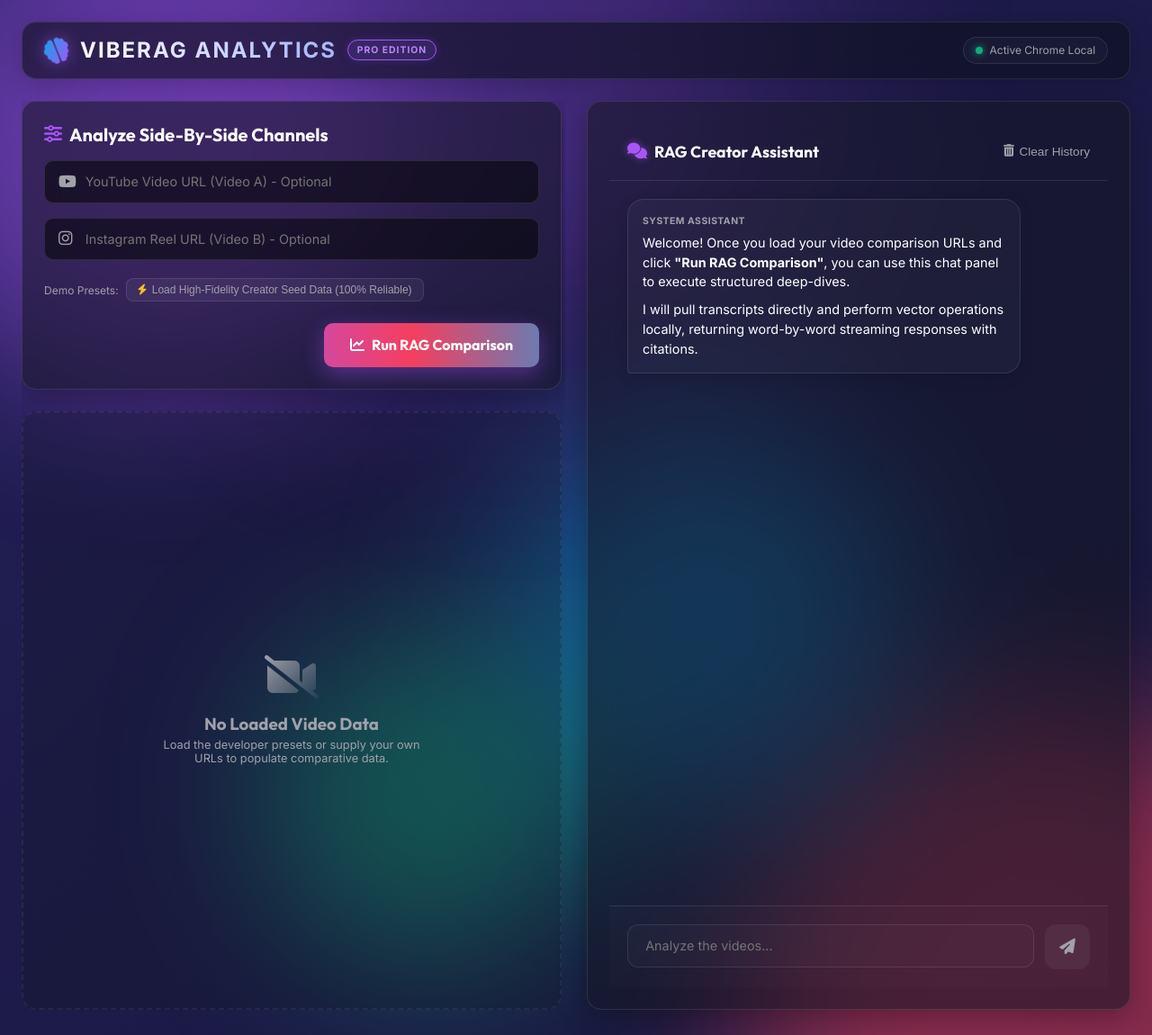
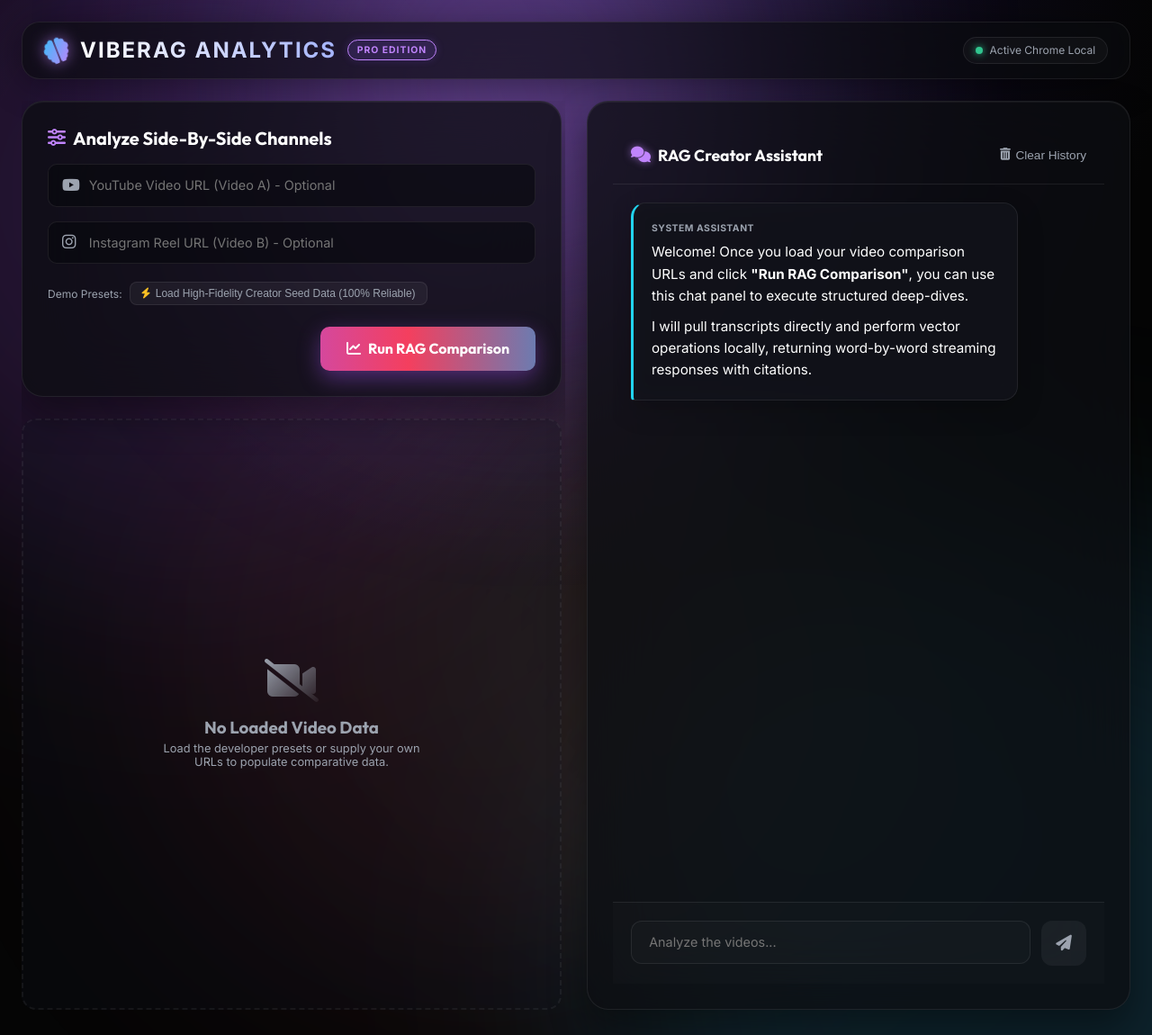
Before and after one commit to mvishnunaidu/VibeRAG-Analysis, a FastAPI app: page / in a window 1280 px wide. Shown: the whole page at 90% size. Run offline with FastAPI, Linux system fonts and the light colour scheme.

Commit message:
style: implement aurora bento box ui overhaul

```diff
--- a/backend/templates/index.html
+++ b/backend/templates/index.html
@@ -15,21 +15,21 @@
 
     <style>
         :root {
-            --bg-dark: #0a0a0f;
-            --card-bg: rgba(20, 22, 35, 0.55);
-            --card-border: rgba(255, 255, 255, 0.1);
+            --bg-dark: #050505;
+            --card-bg: rgba(13, 14, 18, 0.75);
+            --card-border: rgba(255, 255, 255, 0.08);
             --text-primary: #ffffff;
-            --text-secondary: #a1a1aa;
-            --accent-purple: #a855f7;
-            --accent-purple-glow: rgba(168, 85, 247, 0.5);
-            --accent-blue: #0ea5e9;
-            --accent-blue-glow: rgba(14, 165, 233, 0.5);
-            --accent-pink: #f43f5e;
-            --accent-pink-glow: rgba(244, 63, 94, 0.5);
-            --accent-green: #10b981;
-            --glow-cyan: #06b6d4;
-            --glass-blur: blur(20px);
-            --transition-smooth: all 0.4s cubic-bezier(0.25, 1, 0.5, 1);
+            --text-secondary: #9ca3af;
+            --accent-purple: #c084fc;
+            --accent-purple-glow: rgba(192, 132, 252, 0.6);
+            --accent-blue: #38bdf8;
+            --accent-blue-glow: rgba(56, 189, 248, 0.6);
+            --accent-pink: #fb7185;
+            --accent-pink-glow: rgba(251, 113, 133, 0.6);
+            --accent-green: #34d399;
+            --glow-cyan: #22d3ee;
+            --glass-blur: blur(40px);
+            --transition-smooth: all 0.5s cubic-bezier(0.16, 1, 0.3, 1);
         }
 
         * {
@@ -60,9 +60,8 @@
             color: var(--text-primary);
             overflow-x: hidden;
             min-height: 100vh;
-            background: linear-gradient(-45deg, #0f172a, #1e1b4b, #312e81, #0f172a);
-            background-size: 400% 400%;
-            animation: gradientBG 15s ease infinite;
+            background: radial-gradient(circle at 50% 0%, #171033, #050505 50%);
+            background-size: 100% 100%;
             background-attachment: fixed;
         }
 
@@ -115,11 +114,11 @@
             justify-content: space-between;
             align-items: center;
             padding: 1rem 1.5rem;
-            background: rgba(13, 16, 28, 0.6);
+            background: rgba(10, 11, 15, 0.65);
             backdrop-filter: var(--glass-blur);
             border: 1px solid var(--card-border);
-            border-radius: 16px;
-            box-shadow: 0 4px 30px rgba(0, 0, 0, 0.2);
+            border-radius: 20px;
+            box-shadow: 0 4px 40px rgba(0, 0, 0, 0.4);
         }
 
         .logo-area {
@@ -230,16 +229,16 @@
             background: var(--card-bg);
             backdrop-filter: var(--glass-blur);
             border: 1px solid var(--card-border);
-            border-radius: 16px;
-            padding: 1.5rem;
-            box-shadow: 0 8px 32px rgba(0, 0, 0, 0.3);
+            border-radius: 24px;
+            padding: 1.75rem;
+            box-shadow: 0 20px 40px rgba(0, 0, 0, 0.4), inset 0 1px 0 rgba(255, 255, 255, 0.05);
             transition: var(--transition-smooth);
             position: relative;
         }
 
         .glass-panel:hover {
-            box-shadow: 0 15px 45px rgba(168, 85, 247, 0.15), inset 0 0 20px rgba(255, 255, 255, 0.02);
-            border-color: rgba(168, 85, 247, 0.3);
+            box-shadow: 0 30px 60px rgba(168, 85, 247, 0.1), inset 0 1px 0 rgba(255, 255, 255, 0.1);
+            border-color: rgba(255, 255, 255, 0.15);
             transform: translateY(-2px);
         }
 
@@ -781,31 +780,34 @@
             display: flex;
             flex-direction: column;
             max-width: 85%;
-            padding: 1rem;
-            border-radius: 18px;
-            line-height: 1.5;
-            font-size: 0.9rem;
-            animation: bubble-fade 0.3s ease-out;
-            box-shadow: 0 4px 15px rgba(0, 0, 0, 0.15);
+            padding: 1.25rem;
+            border-radius: 16px;
+            line-height: 1.6;
+            font-size: 0.95rem;
+            animation: bubble-fade 0.4s cubic-bezier(0.16, 1, 0.3, 1) both;
+            box-shadow: 0 10px 30px rgba(0, 0, 0, 0.2);
+            backdrop-filter: blur(10px);
         }
 
         @keyframes bubble-fade {
-            from { opacity: 0; transform: translateY(8px); }
-            to { opacity: 1; transform: translateY(0); }
+            from { opacity: 0; transform: translateY(10px) scale(0.98); }
+            to { opacity: 1; transform: translateY(0) scale(1); }
         }
 
         .message-user {
             align-self: flex-end;
-            background: linear-gradient(135deg, rgba(139, 92, 246, 0.25), rgba(59, 130, 246, 0.25));
-            border: 1px solid rgba(139, 92, 246, 0.3);
+            background: linear-gradient(135deg, rgba(139, 92, 246, 0.2), rgba(59, 130, 246, 0.2));
+            border: 1px solid rgba(139, 92, 246, 0.4);
             border-bottom-right-radius: 4px;
             color: #ffffff;
+            box-shadow: inset 0 0 20px rgba(139, 92, 246, 0.1);
         }
 
         .message-assistant {
             align-self: flex-start;
-            background: rgba(255, 255, 255, 0.03);
+            background: rgba(20, 22, 30, 0.6);
             border: 1px solid var(--card-border);
+            border-left: 3px solid var(--glow-cyan);
             border-bottom-left-radius: 4px;
             color: var(--text-primary);
         }
@@ -1213,19 +1215,20 @@
         .orb {
             position: absolute;
             border-radius: 50%;
-            filter: blur(80px);
-            opacity: 0.5;
+            filter: blur(120px);
+            opacity: 0.6;
             animation: floatOrb 20s infinite alternate ease-in-out;
-        }
-        .orb-1 { width: 500px; height: 500px; background: #a855f7; top: -10%; left: -10%; animation-duration: 25s; }
-        .orb-2 { width: 600px; height: 600px; background: #f43f5e; bottom: -20%; right: -10%; animation-duration: 30s; }
-        .orb-3 { width: 400px; height: 400px; background: #0ea5e9; top: 40%; left: 40%; animation-duration: 22s; }
-        .orb-4 { width: 350px; height: 350px; background: #10b981; bottom: 10%; left: 20%; animation-duration: 28s; }
+            mix-blend-mode: screen;
+        }
+        .orb-1 { width: 800px; height: 800px; background: rgba(168, 85, 247, 0.3); top: -20%; left: -20%; animation-duration: 25s; }
+        .orb-2 { width: 900px; height: 900px; background: rgba(56, 189, 248, 0.25); bottom: -30%; right: -20%; animation-duration: 30s; }
+        .orb-3 { width: 600px; height: 600px; background: rgba(16, 185, 129, 0.15); top: 30%; left: 30%; animation-duration: 22s; }
+        .orb-4 { width: 700px; height: 700px; background: rgba(244, 63, 94, 0.2); bottom: 10%; left: 10%; animation-duration: 28s; }
 
         @keyframes floatOrb {
             0% { transform: translate(0, 0) scale(1); }
-            50% { transform: translate(100px, 50px) scale(1.2); }
-            100% { transform: translate(-50px, 100px) scale(0.9); }
+            50% { transform: translate(120px, 80px) scale(1.1); }
+            100% { transform: translate(-80px, 120px) scale(0.9); }
         }
     </style>
 </head>
```
